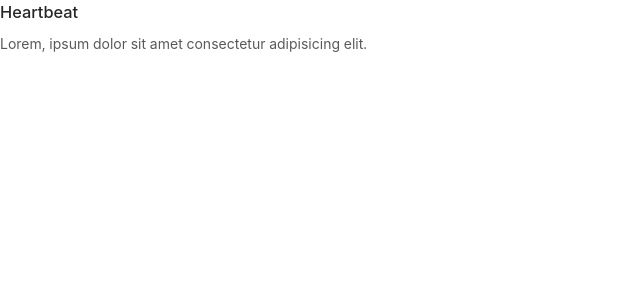
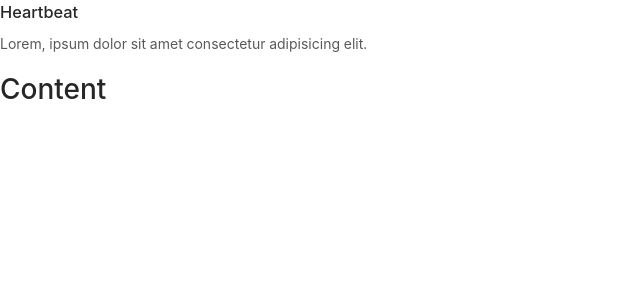
Before and after one commit to Afreda323/heartbeat-client, a React app: page /app in a window 1280 px wide. Shown: the top 300 px of the page, without its empty margins (0-640 px from the left). Built offline with nearby package versions, Linux system fonts and the light colour scheme.

Commit message:
auth route skeletons

```diff
--- a/package.json
+++ b/package.json
@@ -53,6 +53,7 @@
     "react-dev-utils": "^9.0.1",
     "react-dom": "^16.8.6",
     "react-redux": "^7.0.3",
+    "react-router": "^5.0.0",
     "react-router-dom": "^5.0.0",
     "redux": "^4.0.1",
     "redux-logger": "^3.0.6",
@@ -82,6 +83,7 @@
       "airbnb"
     ],
     "rules": {
+      "react/prop-types": 0,
       "react/jsx-filename-extension": [
         1,
         {
--- /dev/null
+++ b/src/components/PrivateRoute/index.tsx
@@ -0,0 +1,34 @@
+import React, { FC } from 'react'
+import { Redirect, Route } from 'react-router-dom'
+import Auth from '../../services/Auth'
+
+interface IProps {
+  component: React.ComponentType<any>
+  [key: string]: any
+}
+
+/**
+ * Private Route component
+ * Checks if user is logged in
+ * if not redirect home
+ */
+const PrivateRoute: FC<IProps> = ({ component: Component, ...rest }) => (
+  <Route
+    {...rest}
+    render={(props) => {
+      if (true) {
+        return <Component {...props} />
+      }
+      return (
+        <Redirect
+          to={{
+            pathname: '/',
+            state: { from: props.location },
+          }}
+        />
+      )
+    }}
+  />
+)
+
+export default PrivateRoute
--- a/src/containers/App/index.ts
+++ /dev/null
@@ -1 +0,0 @@
-export { default } from './App'
--- a/src/containers/App/App.tsx
+++ b/src/containers/App/index.tsx
@@ -1,4 +1,5 @@
 import React from 'react'
+import Routes from '../Routes'
 
 const App: React.FC = () => (
   <div className="App">
@@ -6,6 +7,7 @@ const App: React.FC = () => (
       <h3>Heartbeat</h3>
       <p>Lorem, ipsum dolor sit amet consectetur adipisicing elit.</p>
     </header>
+    <Routes />
   </div>
 )
 
--- /dev/null
+++ b/src/containers/Callback/index.tsx
@@ -0,0 +1,9 @@
+import React, { FC } from 'react'
+import { RouteComponentProps } from 'react-router'
+
+const Callback: FC<RouteComponentProps> = () => {
+  const foo = 'bar'
+  return <h1>Callback</h1>
+}
+
+export default Callback
--- /dev/null
+++ b/src/containers/Content/index.tsx
@@ -0,0 +1,8 @@
+import React, { FC } from 'react'
+
+const Content: FC = () => {
+  const foo = 'bar'
+  return <h1>Content</h1>
+}
+
+export default Content
--- /dev/null
+++ b/src/containers/Login/index.tsx
@@ -0,0 +1,8 @@
+import React, { FC } from 'react'
+
+const Login: FC = () => {
+  const foo = 'bar'
+  return <h1>Login</h1>
+}
+
+export default Login
--- /dev/null
+++ b/src/containers/Routes/index.tsx
@@ -0,0 +1,36 @@
+import React from 'react'
+import { Provider } from 'react-redux'
+import { BrowserRouter, Route, RouteComponentProps } from 'react-router-dom'
+import { StaticContext } from 'react-router'
+
+import Login from '../Login'
+import Content from '../Content'
+import Callback from '../Callback'
+
+import PrivateRoute from '../../components/PrivateRoute'
+
+const handleAuthentication = (
+  nextState: RouteComponentProps<any, StaticContext, any>,
+) => {
+  // if (/access_token|id_token|error/.test(nextState.location.hash)) {
+  //   auth.handleAuthentication()
+  // }
+}
+
+const Routes = () => (
+  <BrowserRouter>
+    <div>
+      <Route exact path="/" component={Login} />
+      <PrivateRoute path="/app" component={Content} />
+      <Route
+        path="/callback"
+        render={(props) => {
+          handleAuthentication(props)
+          return <Callback {...props} />
+        }}
+      />
+    </div>
+  </BrowserRouter>
+)
+
+export default Routes
```
Also changed, not shown: 1 other file (tests, documents, lock files or other folders).
